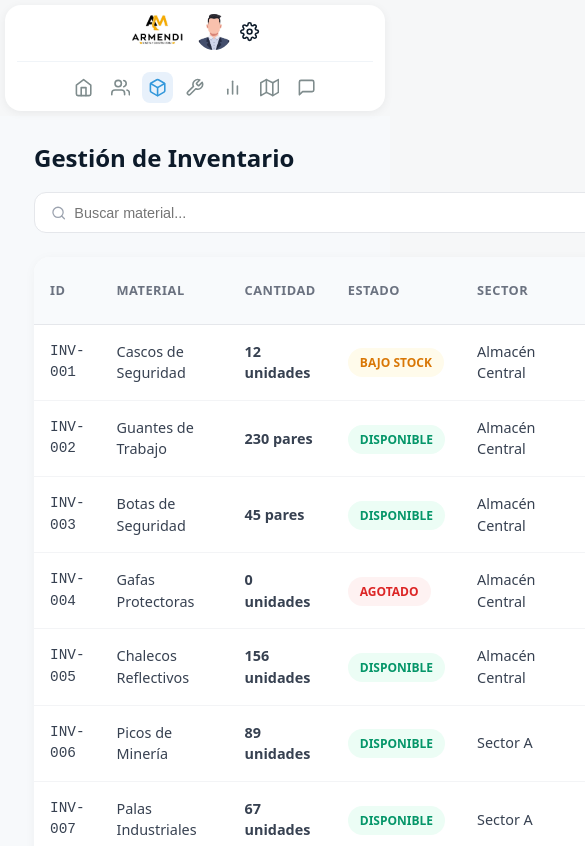
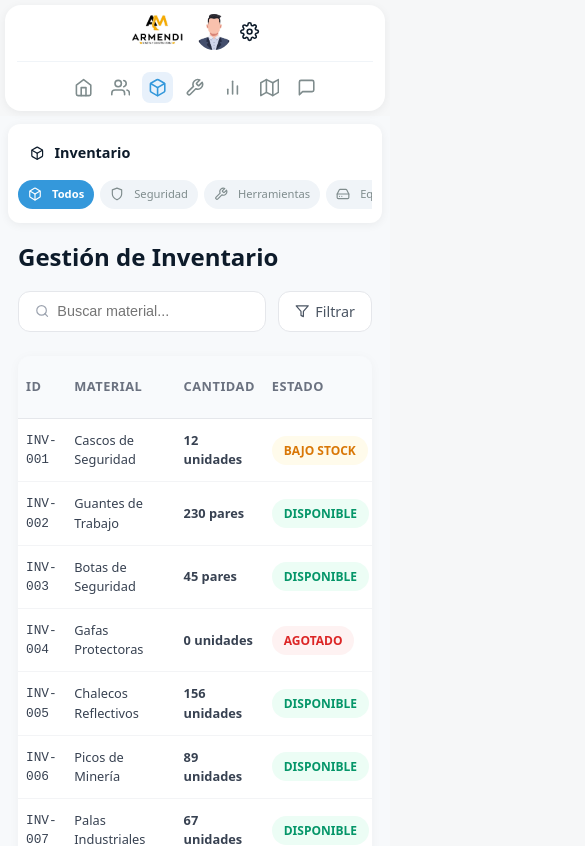
Before and after one commit to domp55/armendi-propuesta, a React (Vite) app: page /attendance in a window 390 px wide. Shown: the top 846 px of the page, 585 px wide, since content can reach past the window. Built offline with nearby package versions, Linux system fonts and the light colour scheme.

Commit message:
Fix: Vista dispositivos móviles de sidebar

```diff
--- a/src/styles/InventoryStyle.css
+++ b/src/styles/InventoryStyle.css
@@ -263,12 +263,64 @@
 
 /* ===== RESPONSIVE ===== */
 @media (max-width: 1024px) {
+    .inventory-container {
+        flex-direction: column;
+        padding: 10px;
+    }
+
     .inventory-sidebar {
+        width: 100%;
+        min-height: auto;
+        margin: 0 0 16px 0;
+        border-radius: 16px;
+        flex-direction: row;
+        flex-wrap: wrap;
+        padding: 12px;
+        gap: 8px;
+    }
+
+    .inventory-sidebar .sidebar-header {
+        width: 100%;
+        padding: 8px 12px;
+        border-bottom: none;
+        font-size: 0.9rem;
+    }
+
+    .inventory-sidebar .sidebar-menu {
+        flex-direction: row;
+        flex-wrap: wrap;
+        gap: 6px;
+        padding: 0;
+        width: 100%;
+    }
+
+    .inventory-sidebar .sidebar-item {
+        margin: 0;
+        padding: 8px 14px;
+        font-size: 0.8rem;
+        border-radius: 20px;
+        background: #f0f4f8;
+    }
+
+    .inventory-sidebar .sidebar-item.active {
+        background: #3498db;
+        color: #ffffff;
+    }
+
+    .sidebar-stats {
         display: none;
+    }
+
+    .inventory-main {
+        padding: 0 10px;
     }
 }
 
 @media (max-width: 768px) {
+    .inventory-container {
+        padding: 8px;
+    }
+
     .inventory-header {
         flex-direction: column;
         gap: 16px;
@@ -282,4 +334,47 @@
     .inventory-actions {
         width: 100%;
     }
+
+    .inventory-sidebar .sidebar-menu {
+        overflow-x: auto;
+        flex-wrap: nowrap;
+        padding-bottom: 4px;
+    }
+
+    .inventory-sidebar .sidebar-item {
+        flex-shrink: 0;
+        padding: 6px 12px;
+        font-size: 0.75rem;
+    }
+
+    .inventory-table th,
+    .inventory-table td {
+        padding: 12px 8px;
+        font-size: 0.8rem;
+    }
+
+    .id-cell {
+        font-size: 0.75rem;
+    }
 }
+
+@media (max-width: 480px) {
+    .inventory-sidebar {
+        padding: 10px;
+        border-radius: 12px;
+    }
+
+    .inventory-sidebar .sidebar-item {
+        padding: 6px 10px;
+        font-size: 0.7rem;
+    }
+
+    .inventory-table-wrapper {
+        border-radius: 12px;
+        overflow-x: auto;
+    }
+
+    .inventory-table {
+        min-width: 600px;
+    }
+}
--- a/src/styles/MessagesStyle.css
+++ b/src/styles/MessagesStyle.css
@@ -310,21 +310,121 @@
 
 /* ===== RESPONSIVE ===== */
 @media (max-width: 1024px) {
+    .messages-container {
+        flex-direction: column;
+        height: auto;
+        min-height: calc(100vh - 92px);
+    }
+
     .messages-sidebar {
-        display: none;
+        width: 100%;
+        padding: 12px;
+        border-right: none;
+        border-bottom: 1px solid #e5e7eb;
+        flex-direction: row;
+        flex-wrap: wrap;
+        gap: 10px;
+        align-items: center;
+    }
+
+    .compose-btn {
+        margin-bottom: 0;
+        padding: 10px 16px;
+        font-size: 0.85rem;
+    }
+
+    .folders-list {
+        flex-direction: row;
+        gap: 6px;
+        flex-wrap: wrap;
+    }
+
+    .folder-item {
+        padding: 8px 12px;
+        font-size: 0.85rem;
+        border-radius: 20px;
+        background: #f3f4f6;
+    }
+
+    .folder-item.active {
+        background: #3b82f6;
+        color: #ffffff;
     }
 
     .messages-list {
-        width: 300px;
+        width: 100%;
+        border-right: none;
+        max-height: 50vh;
     }
 }
 
 @media (max-width: 768px) {
+    .messages-container {
+        padding: 8px;
+    }
+
+    .messages-sidebar {
+        padding: 10px;
+    }
+
+    .compose-btn {
+        width: 100%;
+        margin-bottom: 8px;
+    }
+
+    .folders-list {
+        width: 100%;
+        overflow-x: auto;
+        flex-wrap: nowrap;
+        padding-bottom: 4px;
+    }
+
+    .folder-item {
+        flex-shrink: 0;
+        padding: 6px 10px;
+        font-size: 0.8rem;
+    }
+
+    .folder-count {
+        font-size: 0.65rem;
+        padding: 2px 6px;
+    }
+
     .messages-list {
+        max-height: 40vh;
         width: 100%;
     }
 
     .message-detail {
         display: none;
     }
+
+    .message-detail.mobile-visible {
+        display: flex;
+        position: fixed;
+        top: 0;
+        left: 0;
+        right: 0;
+        bottom: 0;
+        background: #ffffff;
+        z-index: 100;
+        padding: 16px;
+    }
+
+    .message-item {
+        padding: 12px;
+    }
 }
+
+@media (max-width: 480px) {
+    .folder-item {
+        padding: 6px 8px;
+        font-size: 0.75rem;
+        gap: 6px;
+    }
+
+    .folder-item svg {
+        width: 14px;
+        height: 14px;
+    }
+}
```
